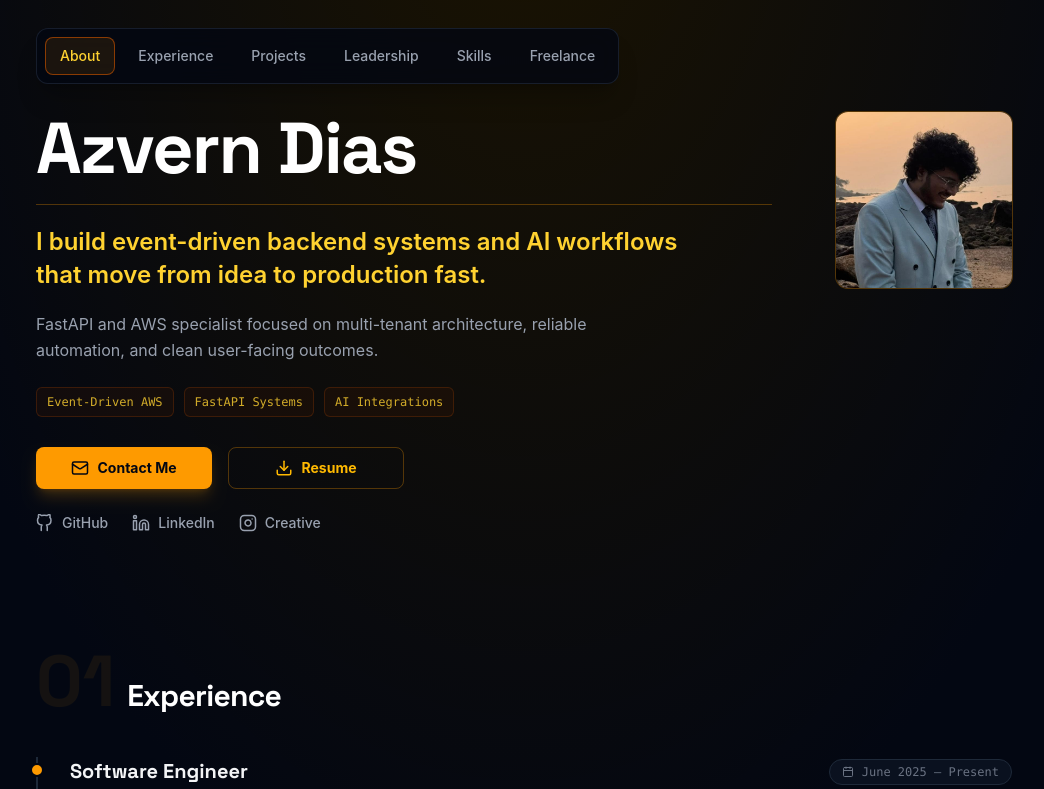
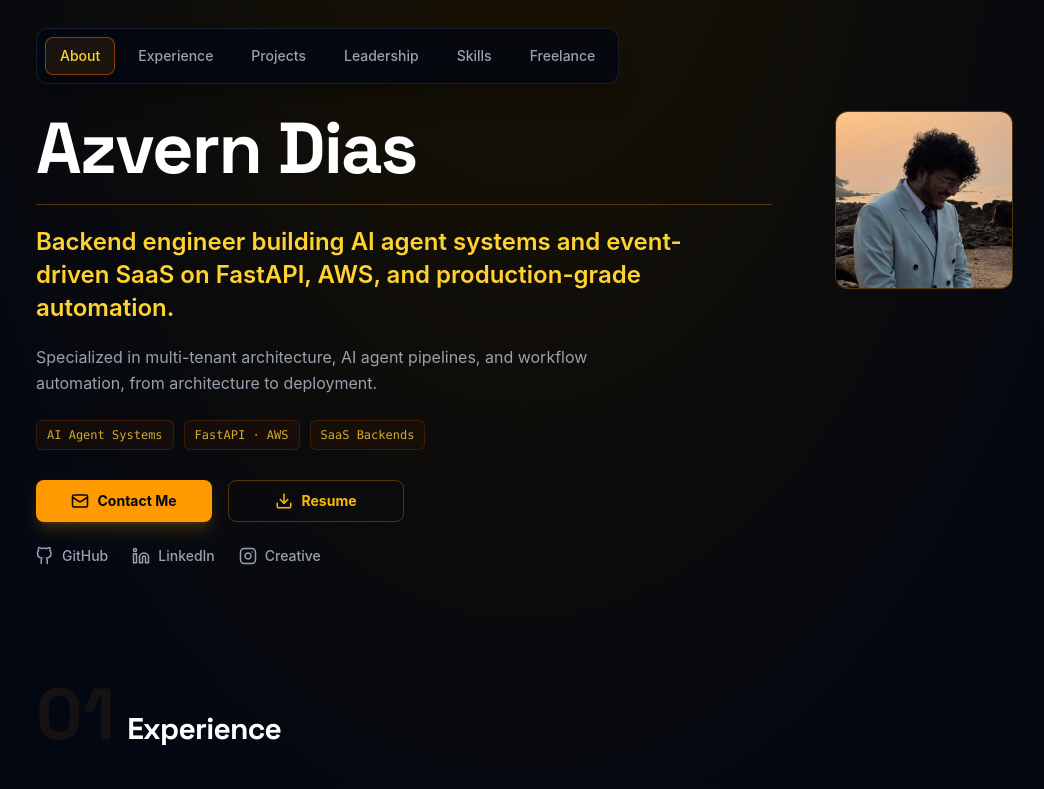
Before and after one commit to azverndias09/my_portfolio, a React (Vite) app: page / in a window 1280 px wide. Shown: the top 789 px of the page, without its empty margins (116-1160 px from the left). Built offline with nearby package versions, Linux system fonts and the light colour scheme.

Commit message:
refactor: Update professional description and skills in portfolio

```diff
--- a/src/App.tsx
+++ b/src/App.tsx
@@ -478,13 +478,13 @@ function App() {
                 </h1>
               </div>
               <p className="text-xl md:text-2xl text-amber-300 font-semibold leading-snug max-w-2xl">
-                I build event-driven backend systems and AI workflows that move from idea to production fast.
+                Backend engineer building AI agent systems and event-driven SaaS on FastAPI, AWS, and production-grade automation.
               </p>
               <p className="text-gray-400 leading-relaxed max-w-xl text-sm md:text-base">
-                FastAPI and AWS specialist focused on multi-tenant architecture, reliable automation, and clean user-facing outcomes.
+                Specialized in multi-tenant architecture, AI agent pipelines, and workflow automation, from architecture to deployment.
               </p>
               <div className="flex items-center justify-between md:justify-start w-full md:w-auto md:gap-2.5 pt-1">
-                {['Event-Driven AWS', 'FastAPI Systems', 'AI Integrations'].map((pill) => (
+                {['AI Agent Systems', 'FastAPI · AWS', 'SaaS Backends'].map((pill) => (
                   <span key={pill} className="font-mono text-[11px] sm:text-xs text-center text-amber-300/80 border border-amber-900/40 bg-amber-950/20 px-2 sm:px-2.5 py-1.5 rounded-md whitespace-nowrap">
                     {pill}
                   </span>
```
